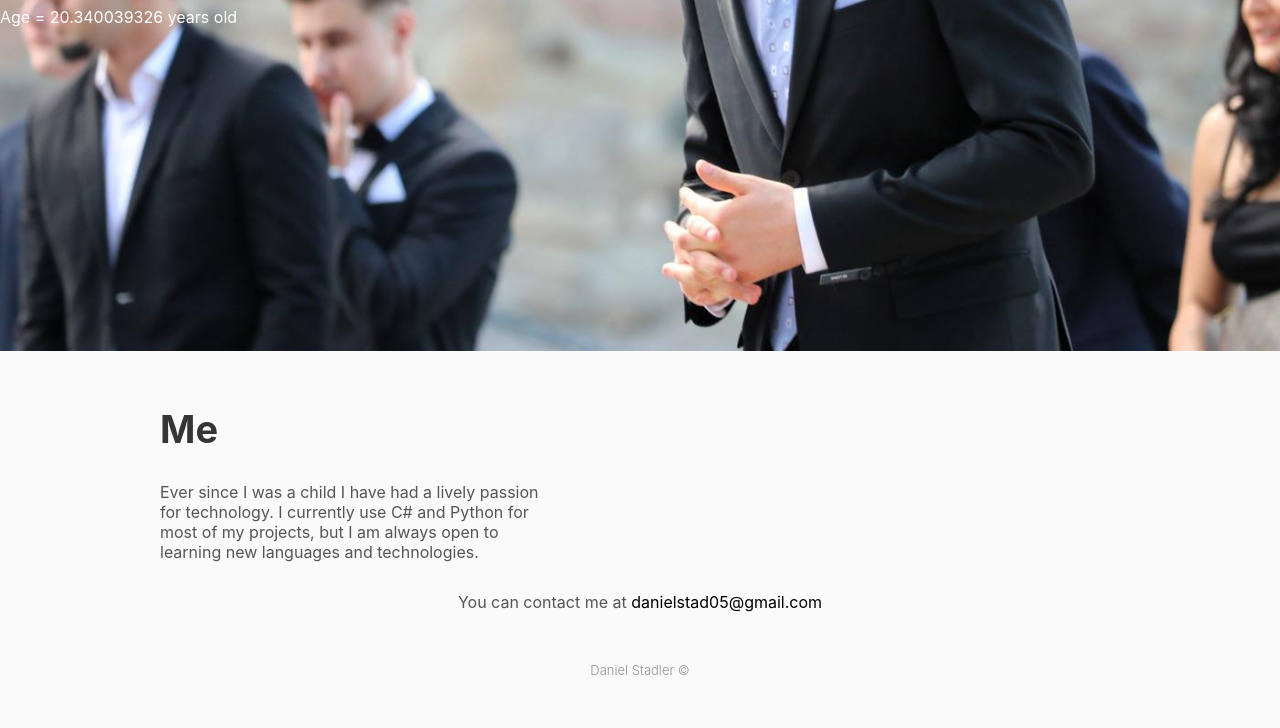
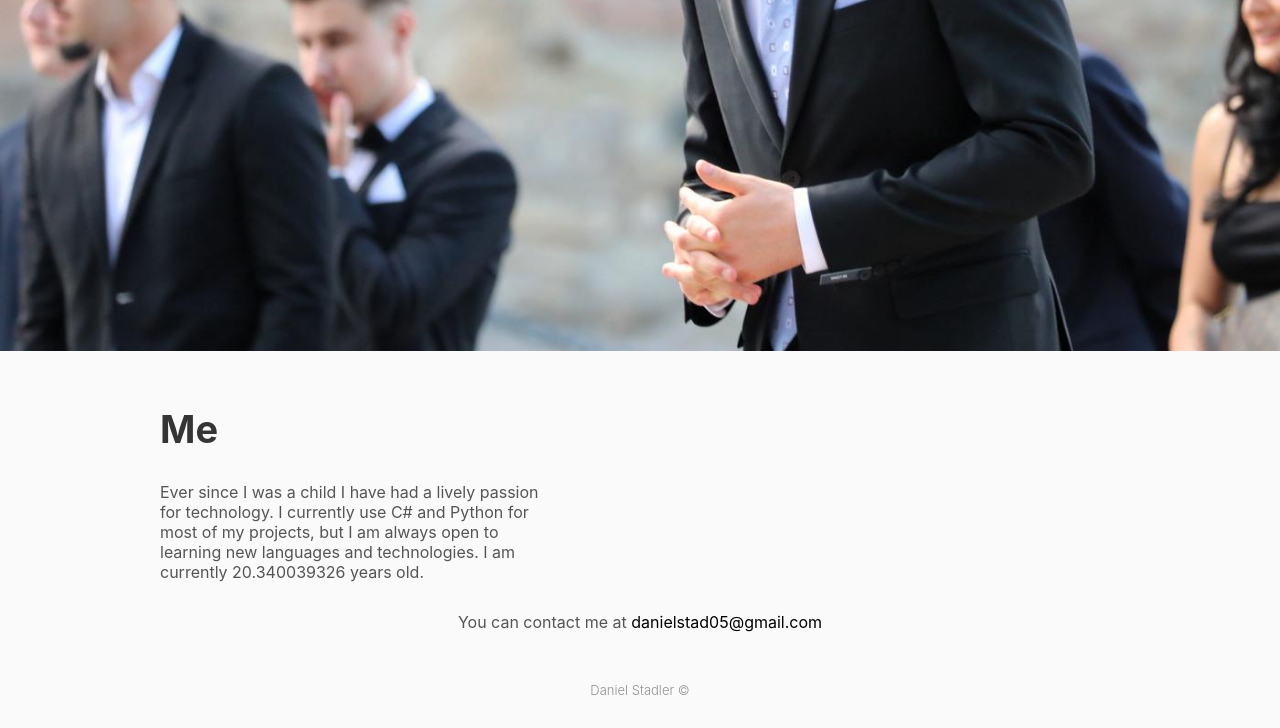
Before and after one commit to DanielStadler05/DanielStadler05.github.io, a plain HTML site: page index.html in a window 1280 px wide. Shown: the part 502-1230 px from the top of the page. Drawn offline with Linux system fonts and the light colour scheme.

Commit message:
fixed age

```diff
--- a/index.html
+++ b/index.html
@@ -15,17 +15,15 @@
       </h1>
 
       <h1 id="header__title">Aspiring developer</h1>
-
-      <p style="color: #ffffff;">
-        Age = <span id="age">Calculating...</span> years old
-      </p>
     </div>
 
 
     <div class="flex_container">
       <h1 class="info__title">Me</h1>
       <p>
-        Ever since I was a child I have had a lively passion for technology. I currently use C# and Python for most of my projects, but I am always open to learning new languages and technologies.
+        Ever since I was a child I have had a lively passion for technology.
+        I currently use C# and Python for most of my projects, but I am always open to learning new languages and technologies. I am currently
+        <span id="age">Calculating...</span> years old.
       </p>
     </div>
 
```
